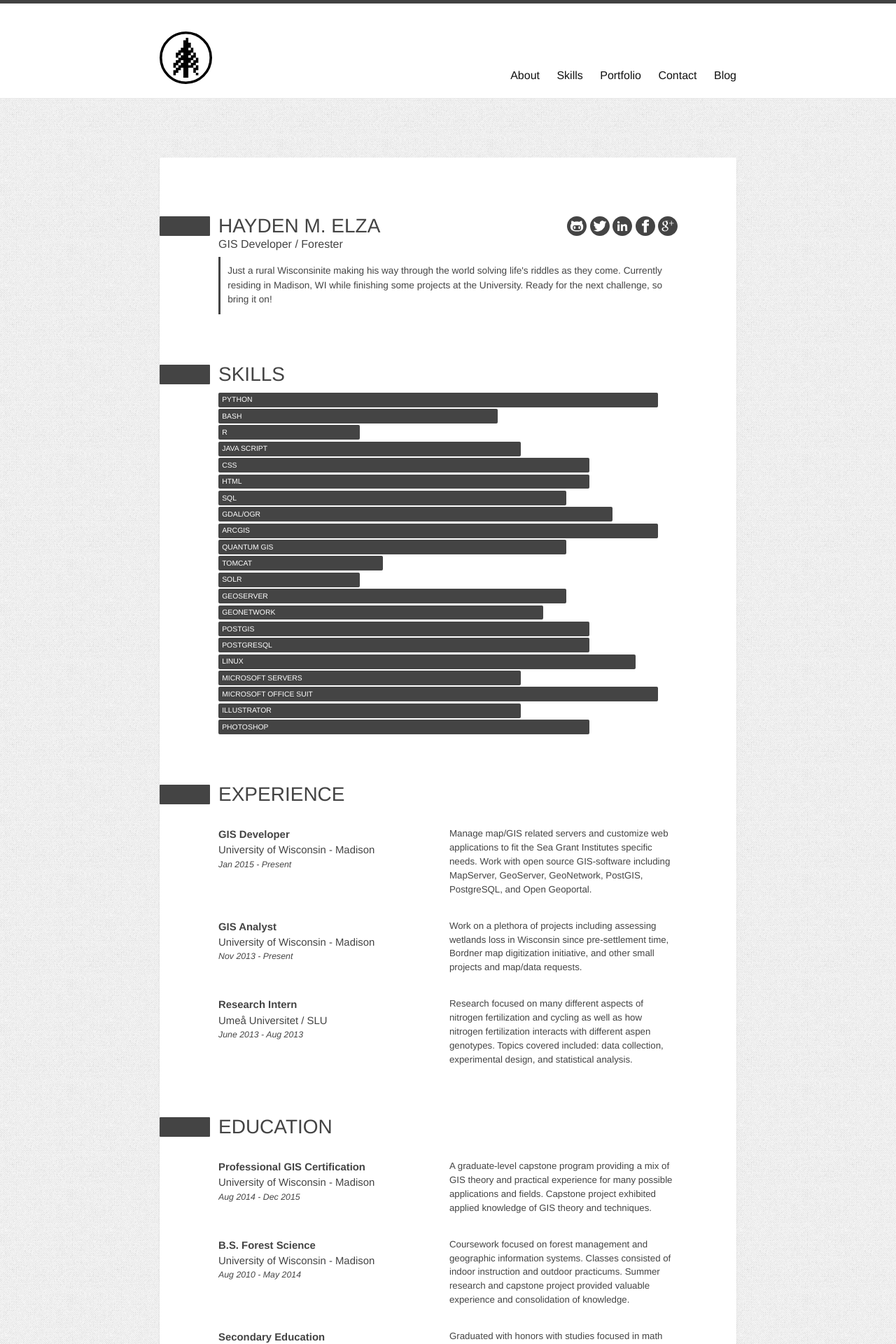
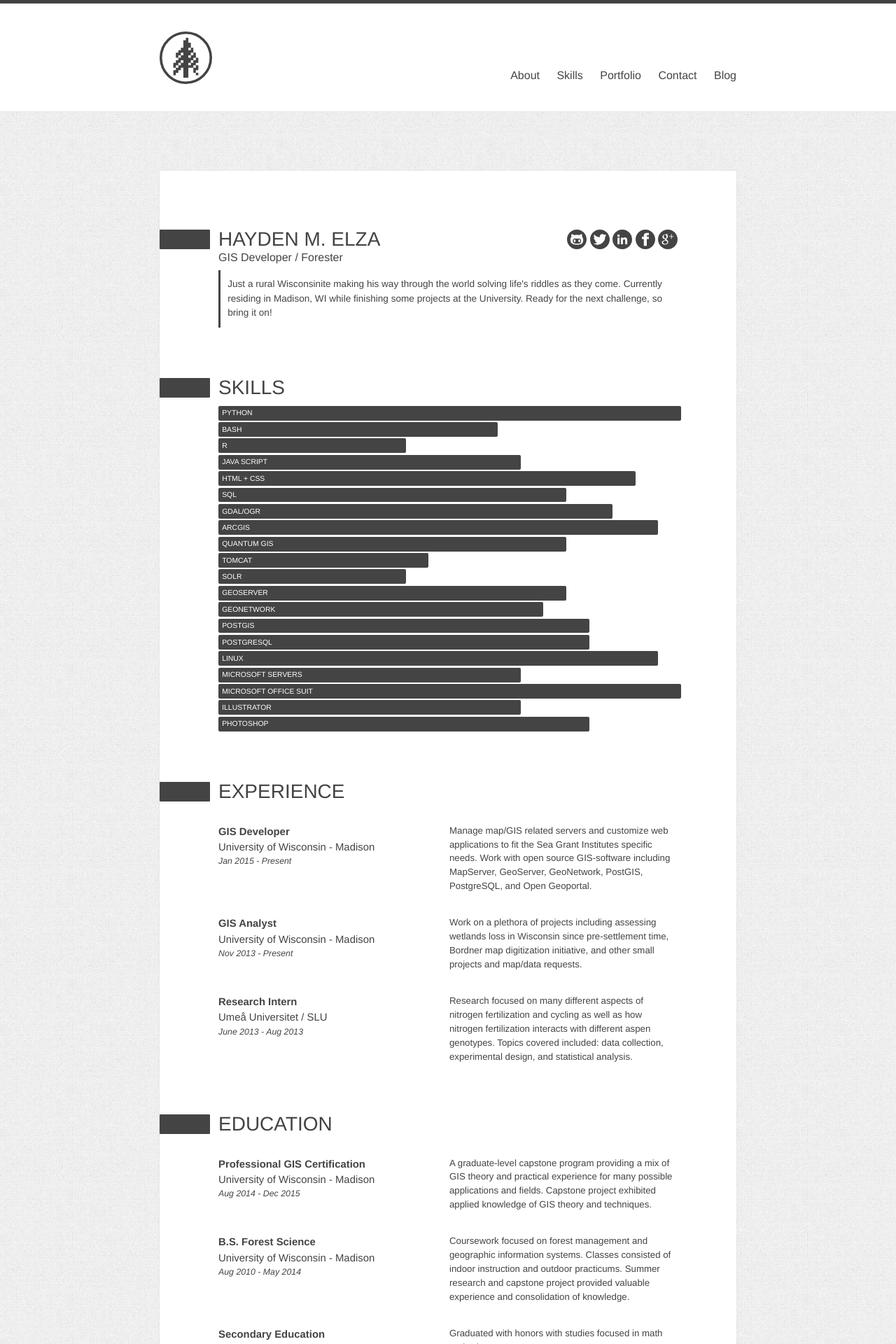
Before and after one commit to HaydenElza/haydenelza.github.io, a Jekyll site: the page built from index.html, in a window 1280 px wide. Shown: the top 1920 px of the page at 70% size. Built offline with Jekyll 4.4.1, drawn with Linux system fonts in a browser that asks for light colours; nearby versions of some CDN libraries.

Commit message:
Index and 404 fixes
Added index title, changed index description, changed auto generated
description to remove site.description, added transition to bars and
projects hover, changed site-title pic to embedded svg so that it could
be colored, added ids to sections in index for bookmarking

```diff
--- a/404.html
+++ b/404.html
@@ -24,14 +25,15 @@
 			font-weight: bold;
 			width:200px;
 		}
-h3 {
+		#dead-link {
+			margin-top: 1em;
 			float:right;
 		}
 		</style>
 	</head>
 	<body>
 		<br><br><br><br><br>
-	<h3><img src="/assets/img/deadlink.png" alt="404"></h3>
+		<a id="dead-link" href="/"><img src="/assets/img/deadlink.png" alt="404"></a>
 		<h1>Oops!</h1>
 		<p>you found a</p>
 		<h2>Dead Link</h2>
--- a/_includes/head.html
+++ b/_includes/head.html
@@ -5,7 +5,7 @@
   {% if page.description %}<meta name="description" content="{{ page.description }}">{% endif %}
 
   <title>{% if page.title %}{{ site.title }} - {{ page.title }}{% else %}{{ site.title }}{% endif %}</title>
-  <meta name="description" content="{% if page.excerpt %}{{ page.excerpt | strip_html | strip_newlines | truncate: 160 }}{% else %}{{ site.description }}{% endif %}">
+  {% if page.excerpt %}<meta name="description" content="{{ page.excerpt | strip_html | strip_newlines | truncate: 160 }}">{% endif %}
   <link rel="shortcut icon" href="./assets/img/favicon.png">
 
   <link rel="stylesheet" href="{{ "/css/main.css" | prepend: site.baseurl }}">
--- a/_includes/header.html
+++ b/_includes/header.html
@@ -2,7 +2,14 @@
 
   <div class="wrapper">
 
-    <a class="site-title" href="{{ site.baseurl }}/"><img src="/assets/img/logo.svg" alt="{{ site.title }}" height="75px" width="75px"></img></a>
+    <a class="site-title" href="{{ site.baseurl }}/">
+      <svg version="1.1" id="Layer_1" width="75px" height="75px" xmlns="http://www.w3.org/2000/svg" xmlns:xlink="http://www.w3.org/1999/xlink" x="0px" y="0px"viewBox="0 0 189 189" enable-background="new 0 0 189 189" xml:space="preserve">
+      <circle fill="#FFFFFF" stroke="#000000" stroke-width="9" stroke-miterlimit="10" cx="94.5" cy="94.5" r="90"/>
+      <path d="M85.5,166.5c0-0.3,0-36,0-36h-9v9h-9v9h-9v9h-9v-18h9v-9h9v-9h9v-9h9v-9h-9v0v9h-9v9h-9v9h-9v-18h9v-9h9v-9h9v-9h9v-9h-9v9
+        h-9v9h-9v-18h9v-9h9v-9h9v-27h9v-9h9v9v9h9v18h-9v9h9v-9h9v18h-9v9h-9v9h9v-9h9v-9h9v18h-9v9h-9v9h-9v9h9v-9h9v-9h9v-9h9v18h-9v9h-9
+        v9h-18v36H85.5z M121.5,148.5l9,0l0,9l0,0h9v-9h-9v-9h9v-18h-9v9h-9L121.5,148.5L121.5,148.5z"/>
+      </svg>
+    </a>
 
     <nav class="site-nav">
       <a href="#" class="menu-icon">
--- a/_sass/_base.scss
+++ b/_sass/_base.scss
@@ -233,11 +233,11 @@
 }
 
 /* Logo hover animation */
-.site-title img{
+.site-title svg{
   -webkit-transition: -webkit-transform .2s ease-in-out;
   transition: transform .2s ease-in-out;
 }
-.site-title img:hover{
+.site-title svg:hover{
   -webkit-transform: rotate(15deg);
   transform: rotate(15deg);
 }
--- a/index.html
+++ b/index.html
@@ -1,27 +1,40 @@
 ---
 layout: index
-description: Hayden Elza - Forester and GIS Specialist
+title: Hayden Elza - GIS Developer and Forester - Personal Site
+description: Just a rural Wisconsinite making his way through the world solving life's riddles as they come.
 ---
 
 <style>
+	.site-nav .page-link {
+		color: #444;
+	}
+	a.page-link:hover {
+		color: #444;
+	}
+	a.page-link:before {
+		background-color: #444;
+	}
 	body {
 		background: url(/assets/img/backgrounds/gray_jean.png);
 		color: #444;
 	}
-	svg {
+	.social-icons a svg {
 		height: 1.75em;
 		-webkit-transition: all 0.3s ease-in-out; /** Chrome & Safari **/
 		-moz-transition: all 0.3s ease-in-out; /** Firefox **/
 		-o-transition: all 0.3s ease-in-out; /** Opera **/
 		transition: all 0.3s ease-in-out;
 	}
+	.social-icons a svg:hover {
+		-ms-transform: translateY(-5px); /* IE 9 */
+		-webkit-transform: translateY(-5px); /* Chrome, Safari, Opera */
+		transform: translateY(-5px);
+	}
 	svg path {
 		fill: #444;
 	}
-	svg:hover {
-		-ms-transform: translateY(-5px); /* IE 9 */
-		-webkit-transform: translateY(-5px); /* Chrome, Safari, Opera */
-		transform: translateY(-5px);
+	svg circle {
+		stroke: #444;
 	}
 	.page-content {
 		padding-top: 0;
@@ -98,7 +111,17 @@
 		line-height: 1.5;
 		padding-left: 0.5em;
 		padding-top: 0.25em;
+		-webkit-transition: background 0.2s linear;
+		-moz-transition: background 0.2s linear;
+		-o-transition: background 0.2s linear;
+		transition: background 0.2s linear;
 	}
+	/*.horizontal-bar::after {
+		content: attr(data-percent);
+		float: right;
+		padding-right: 0.5em;
+		color: #808080;
+	}*/
 	.horizontal-bar:hover {
 		background: black;
 	}
@@ -155,6 +178,10 @@
 		-webkit-filter: grayscale(0);
 		-moz-filter: grayscale(0);
 		filter: grayscale(0);
+		-webkit-transition: all 0.2s linear;
+		-moz-transition: all 0.2s linear;
+		-o-transition: all 0.2s linear;
+		transition: all 0.2s linear;
 	}
 	.project img.wide {
 		max-width: 100%;
@@ -251,7 +278,7 @@
 </style>
 
 <!-- Intro -->
-<div class="section">
+<div id="Intro" class="section">
 	<div class="left-margin"></div>
 	<div class="section-content">
 		<div class="social-icons">
@@ -268,38 +295,37 @@
 </div>
 
 <!-- Skills -->
-<div class="section">
+<div id="Skills" class="section">
 	<div class="left-margin"></div>
 	<div class="section-content">
 		<div class="section-title">Skills</div>
 		<div class="horizontal-bar-chart">
-			<div class="horizontal-bar" data-percent="95%">Python</div>
-			<div class="horizontal-bar" data-percent="60%">Bash</div>
-			<div class="horizontal-bar" data-percent="30%">R</div>
-			<div class="horizontal-bar" data-percent="65%">Java Script</div>
-			<div class="horizontal-bar" data-percent="80%">CSS</div>
-			<div class="horizontal-bar" data-percent="80%">HTML</div>
-			<div class="horizontal-bar" data-percent="75%">SQL</div>
-			<div class="horizontal-bar" data-percent="85%">GDAL/OGR</div>
-			<div class="horizontal-bar" data-percent="95%">ArcGIS</div>
-			<div class="horizontal-bar" data-percent="75%">Quantum GIS</div>
-			<div class="horizontal-bar" data-percent="35%">Tomcat</div>
-			<div class="horizontal-bar" data-percent="30%">Solr</div>
-			<div class="horizontal-bar" data-percent="75%">GeoServer</div>
-			<div class="horizontal-bar" data-percent="70%">GeoNetwork</div>
-			<div class="horizontal-bar" data-percent="80%">PostGIS</div>
-			<div class="horizontal-bar" data-percent="80%">PostgreSQL</div>
-			<div class="horizontal-bar" data-percent="90%">Linux</div>
-			<div class="horizontal-bar" data-percent="65%">Microsoft Servers</div>
-			<div class="horizontal-bar" data-percent="95%">Microsoft Office Suit</div>
-			<div class="horizontal-bar" data-percent="65%">Illustrator</div>
-			<div class="horizontal-bar" data-percent="80%">Photoshop</div>
+			<div class="horizontal-bar" data-percent="100%"><span>Python</span></div>
+			<div class="horizontal-bar" data-percent="60%"><span>Bash</span></div>
+			<div class="horizontal-bar" data-percent="40%"><span>R</span></div>
+			<div class="horizontal-bar" data-percent="65%"><span>Java Script</span></div>
+			<div class="horizontal-bar" data-percent="90%"><span>HTML + CSS</span></div>
+			<div class="horizontal-bar" data-percent="75%"><span>SQL</span></div>
+			<div class="horizontal-bar" data-percent="85%"><span>GDAL/OGR</span></div>
+			<div class="horizontal-bar" data-percent="95%"><span>ArcGIS</span></div>
+			<div class="horizontal-bar" data-percent="75%"><span>Quantum GIS</span></div>
+			<div class="horizontal-bar" data-percent="45%"><span>Tomcat</span></div>
+			<div class="horizontal-bar" data-percent="40%"><span>Solr</span></div>
+			<div class="horizontal-bar" data-percent="75%"><span>GeoServer</span></div>
+			<div class="horizontal-bar" data-percent="70%"><span>GeoNetwork</span></div>
+			<div class="horizontal-bar" data-percent="80%"><span>PostGIS</span></div>
+			<div class="horizontal-bar" data-percent="80%"><span>PostgreSQL</span></div>
+			<div class="horizontal-bar" data-percent="95%"><span>Linux</span></div>
+			<div class="horizontal-bar" data-percent="65%"><span>Microsoft Servers</span></div>
+			<div class="horizontal-bar" data-percent="100%"><span>Microsoft Office Suit</span></div>
+			<div class="horizontal-bar" data-percent="65%"><span>Illustrator</span></div>
+			<div class="horizontal-bar" data-percent="80%"><span>Photoshop</span></div>
 		</div>
 	</div>
 </div>
 
 <!-- Experience -->
-<div class="section">
+<div id="Experience" class="section">
 	<div class="left-margin"></div>
 	<div class="section-content">
 		<div class="section-title">Experience</div>
@@ -331,7 +357,7 @@
 </div>
 
 <!-- Education -->
-<div class="section">
+<div id="Education" class="section">
 	<div class="left-margin"></div>
 	<div class="section-content">
 		<div class="section-title">Education</div>
@@ -363,7 +389,7 @@
 </div>
 
 <!-- Projects -->
-<div class="section">
+<div id="Projects" class="section">
 	<div class="left-margin"></div>
 	<div class="section-content">
 		<div class="section-title">Projects</div>
@@ -379,7 +405,7 @@
 </div>
 
 <!-- Certification -->
-<div class="section">
+<div id="Certification" class="section">
 	<div class="left-margin"></div>
 	<div class="section-content">
 		<div class="section-title">Certification</div>
@@ -391,7 +417,7 @@
 </div>
 
 <!-- Activities -->
-<div class="section">
+<div id="Activities" class="section">
 	<div class="left-margin"></div>
 	<div class="section-content">
 		<div class="section-title">Activities</div>
@@ -420,7 +446,7 @@
 </div>
 
 <!-- Contact -->
-<div class="section">
+<div id="Contact" class="section">
 	<div class="left-margin"></div>
 	<div class="section-content">
 		<div class="section-title">Contact</div>
```
Also changed, not shown: other parts of 404.html (+1 -0 lines), other parts of index.html (+2 -0 lines). Lines whose indentation alone changed are shown as unchanged.
